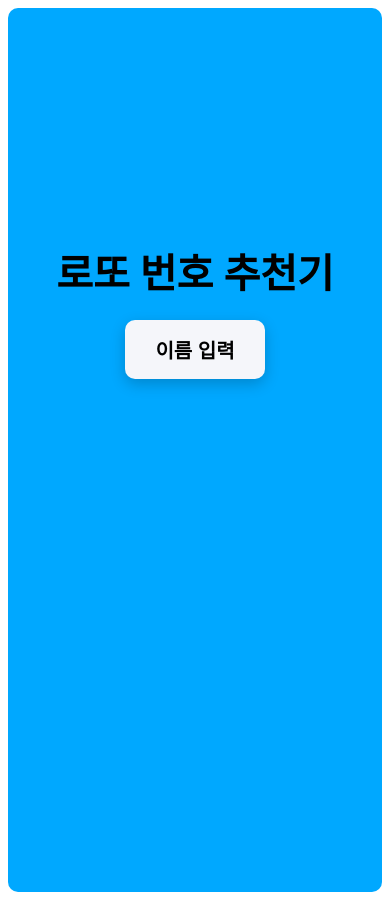
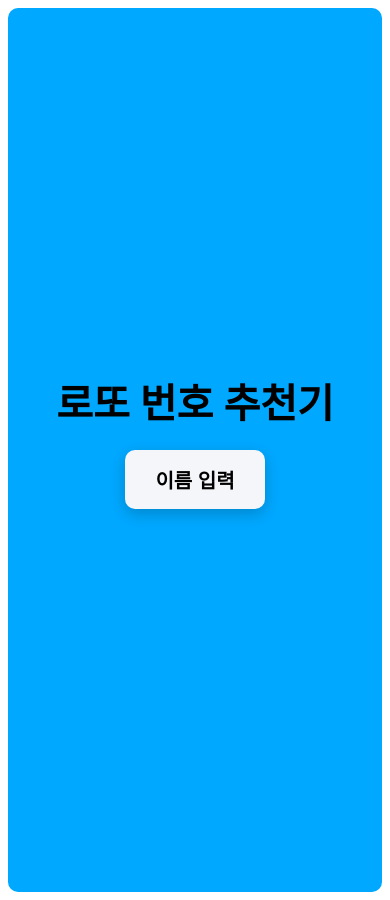
Before and after one commit to KKKHun2/lottogame, a React (Create React App) app: page / in a window 390 px wide. Built offline with nearby package versions, Linux system fonts and the light colour scheme.

Commit message:
⚡반응형 수정

```diff
--- a/src/components/LottoNumberDraw.tsx
+++ b/src/components/LottoNumberDraw.tsx
@@ -20,7 +20,7 @@ const Title = styled.h1`
   font-weight: 700;
   @media (max-width: 900px) {
     font-size: 40px;
-    margin-top:100px;
+    margin-top:300px;
   }
 `;
 const UserName = styled.div`
@@ -36,7 +36,7 @@ const Button = styled.button`
   font-size: 20px;
   font-weight: 600;
   cursor: pointer;
-  margin-bottom: 80px;
+  margin-bottom: 20px;
   transition: all 0.3s ease;
   box-shadow: 0 5px 15px rgba(0, 0, 0, 0.2);
 
```
